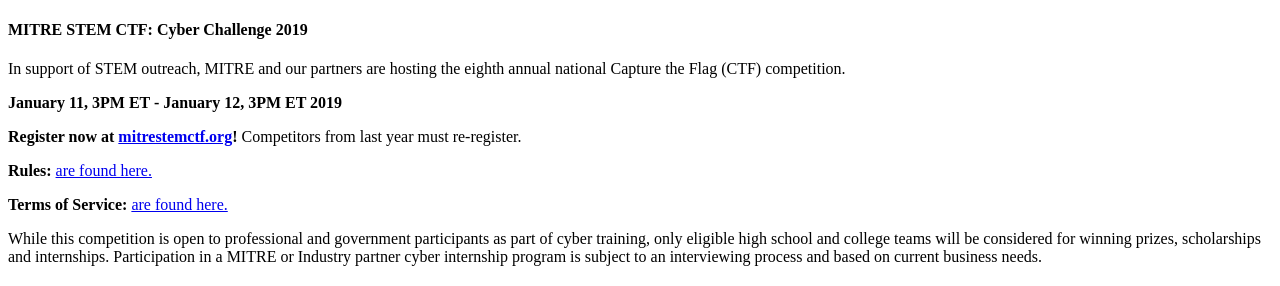
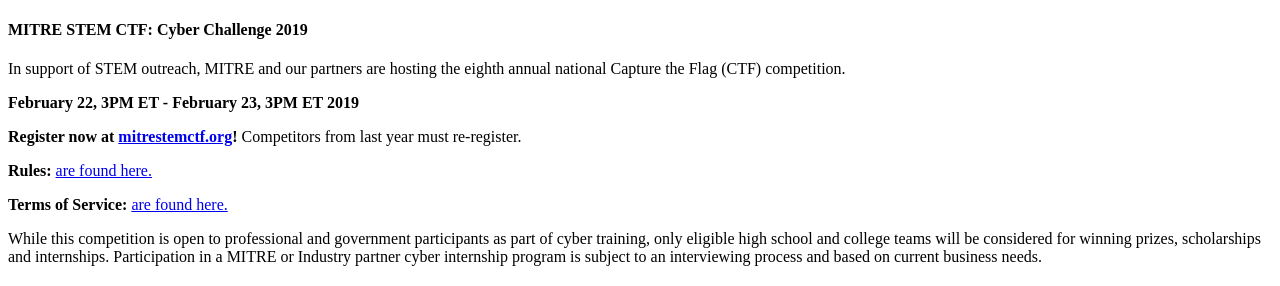
Before and after one commit to mitre-cyber-academy/mitre-cyber-academy.github.io, a Jekyll site: the page built from competitions/index.html, in a window 1280 px wide. Shown: the part 321-607 px from the top of the page. Built offline with Jekyll 4.4.1, drawn with Linux system fonts in a browser that asks for light colours; nearby versions of some CDN libraries; library files that are not in the unit come from our copies; a script that is not in the unit is left out.

Commit message:
Update date for 2019 competition

```diff
--- a/competitions/index.html
+++ b/competitions/index.html
@@ -28,7 +28,7 @@ redirect_from:
         <h4>MITRE STEM CTF: Cyber Challenge 2019</h4>
         <p>In support of STEM outreach, MITRE and our partners are hosting the eighth annual national Capture the Flag (CTF) competition.</p>
 
-        <p><strong>January 11, 3PM ET - January 12, 3PM ET 2019</strong></p>
+        <p><strong>February 22, 3PM ET - February 23, 3PM ET 2019</strong></p>
         <p><strong>Register now at <a href="https://mitrestemctf.org">mitrestemctf.org</a>!</strong> Competitors from last year must re-register.</p>
 
         <p><strong>Rules:</strong> <a href="rules/index.html">are found here.</a></p>
```
